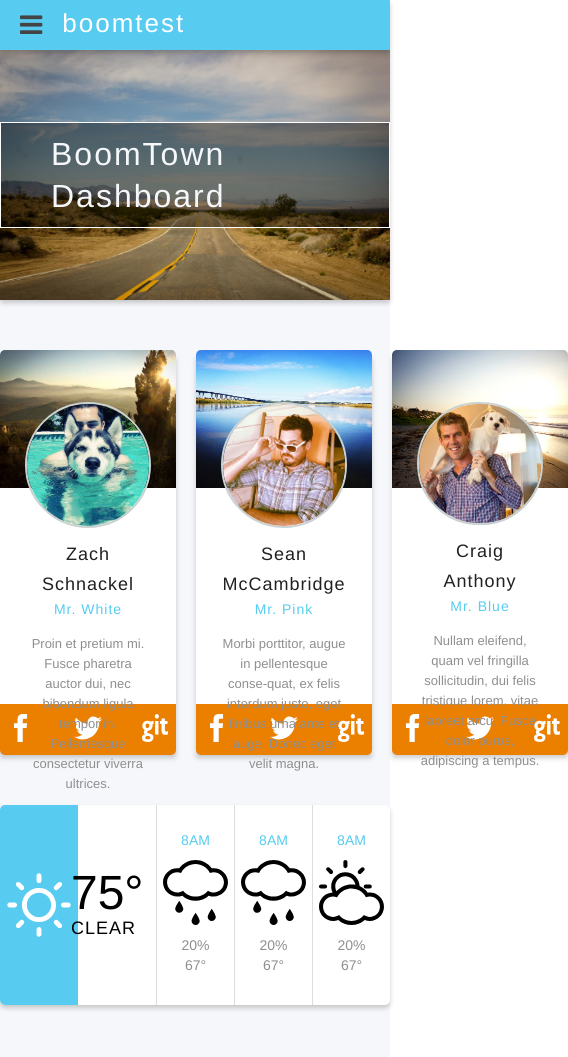
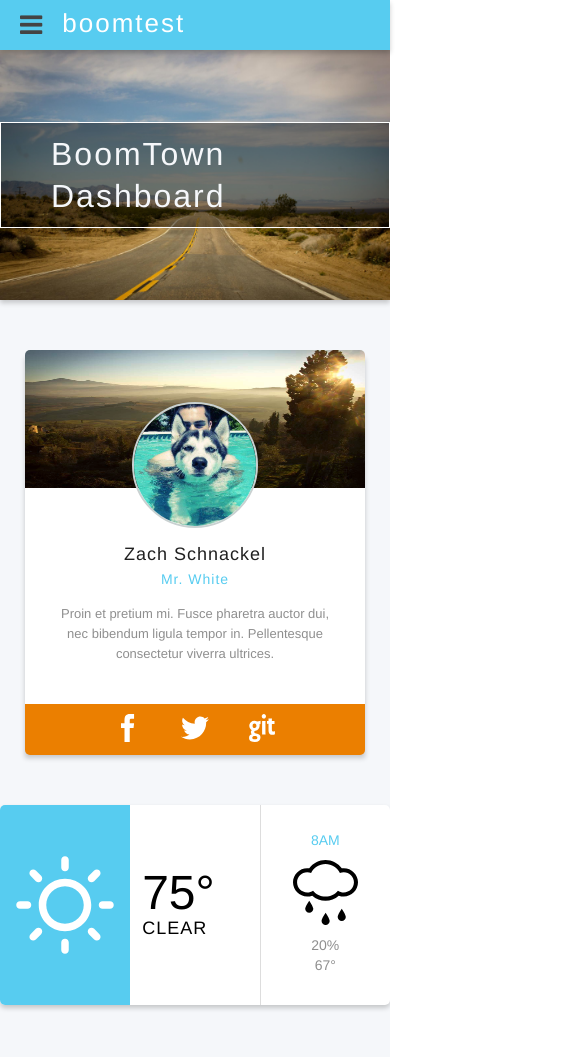
Before and after one commit to chizzau/front-end-dev-test, a website: page index.html in a window 390 px wide. Shown: the top 1057 px of the page, 568 px wide, since content can reach past the window. Drawn offline with Linux system fonts and the light colour scheme.

Commit message:
Mobile Response

```diff
--- a/index.html
+++ b/index.html
@@ -65,10 +65,10 @@
 
             <div class="uk-grid">
 
-            <div class="uk-width-large-3-4 uk-width-medium-1-1">
-                <section id="profiles" class="uk-flex" >
+            <div class="uk-width-large-3-4 uk-width-medium-1-1 uk-width-small-1-1">
+                <section id="profiles" class="uk-flex uk-flex-center" >
 
-                    <div class="profile-container uk-width-1-3">
+                    <div class="profile-container uk-width-large-1-3 uk-width-medium-1-2 uk-width-small-1-1">
 
                         <div class="profile-cover"><img src="assets/images/zach-bg.jpg" alt="" ></div>
 
@@ -89,7 +89,7 @@
                     </div>
 
 
-                    <div class="profile-container uk-width-1-3 profile-inbetween">
+                    <div class="profile-container uk-width-large-1-3 uk-hidden-medium uk-hidden-small profile-inbetween">
 
                         <div class="profile-cover"><img src="assets/images/sean-bg.jpg" alt=""></div>
                         <div class="profile-body">
@@ -105,7 +105,7 @@
 
                     </div>
 
-                    <div class="profile-container uk-width-1-3">
+                    <div class="profile-container uk-width-large-1-3 uk-width-medium-1-2 uk-hidden-small">
 
                         <div class="profile-cover"><img src="assets/images/craig-bg.jpg" alt=""></div>
                         <div class="profile-body">
@@ -129,18 +129,18 @@
 
                 <section id="weather" class="uk-flex" >
 
-                    <div class="uk-flex uk-width-1-5 weather-curr uk-flex-middle uk-flex-center">
+                    <div class="uk-flex uk-width-large-1-5 uk-width-medium-1-5 uk-width-small-1-3 weather-curr uk-flex-middle uk-flex-center">
                         <img src="assets/icons/sun.svg">
 
                     </div>
 
 
-                    <div class="uk-flex uk-flex-middle uk-flex-center uk-width-1-5 weather-curr-temp">
+                    <div class="uk-flex uk-flex-middle uk-flex-center uk-width-large-1-5 uk-width-medium-1-5 uk-width-small-1-3 weather-curr-temp">
                         <h1> 75&deg;<BR><span>CLEAR</span></h1>
 
                     </div>
 
-                    <div class="uk-width-1-5 ldl weather-forecast">
+                    <div class="uk-width-large-1-5 uk-width-medium-1-5 uk-width-small-1-3 ldl weather-forecast">
                         <span>8AM</span><BR>
                         <img src="assets/icons/rainy.svg"><BR>
                         20%<BR>
@@ -148,7 +148,7 @@
 
                     </div>
 
-                    <div class="uk-width-1-5 ldl weather-forecast">
+                    <div class="uk-width-large-1-5 uk-width-medium-1-5 uk-hidden-small ldl weather-forecast">
                          <span>8AM</span><BR>
                         <img src="assets/icons/rainy.svg"><BR>
                         20%<BR>
@@ -156,7 +156,7 @@
 
                     </div>
 
-                    <div class="uk-width-1-5 ldl weather-forecast">
+                    <div class="uk-width-large-1-5 uk-width-medium-1-5 uk-hidden-small ldl weather-forecast">
                          <span>8AM</span><BR>
                         <img src="assets/icons/cloudy.svg"><BR>
                         20%<BR>
@@ -185,7 +185,7 @@
                 <section id="team-chat" class="uk-flex" >
 
 
-                    <div class="uk-width-3-5 chat-box">
+                    <div class="uk-width-large-3-5 uk-width-medium-3-5 uk-width-small-1-1 chat-box">
 
                         <div class="chat-to">
                             <img class="chat-avatar" src="assets/images/zach.jpg">
@@ -212,7 +212,7 @@
                     </div>
 
 
-                    <div class="uk-width-2-5 ldl">
+                    <div class="uk-width-large-3-5 uk-width-medium-3-5 uk-hidden-small ldl">
                         <div class="chat-input">
                             <textarea>compose message
                             </textarea>
@@ -240,7 +240,7 @@
 
 
 
-            <div class="uk-width-large-1-4 uk-hidden-medium">
+            <div class="uk-width-large-1-4 uk-width-medium-1-1 uk-width-small-1-1">
 
                 <div id="activities-side">
                 <section>
```
